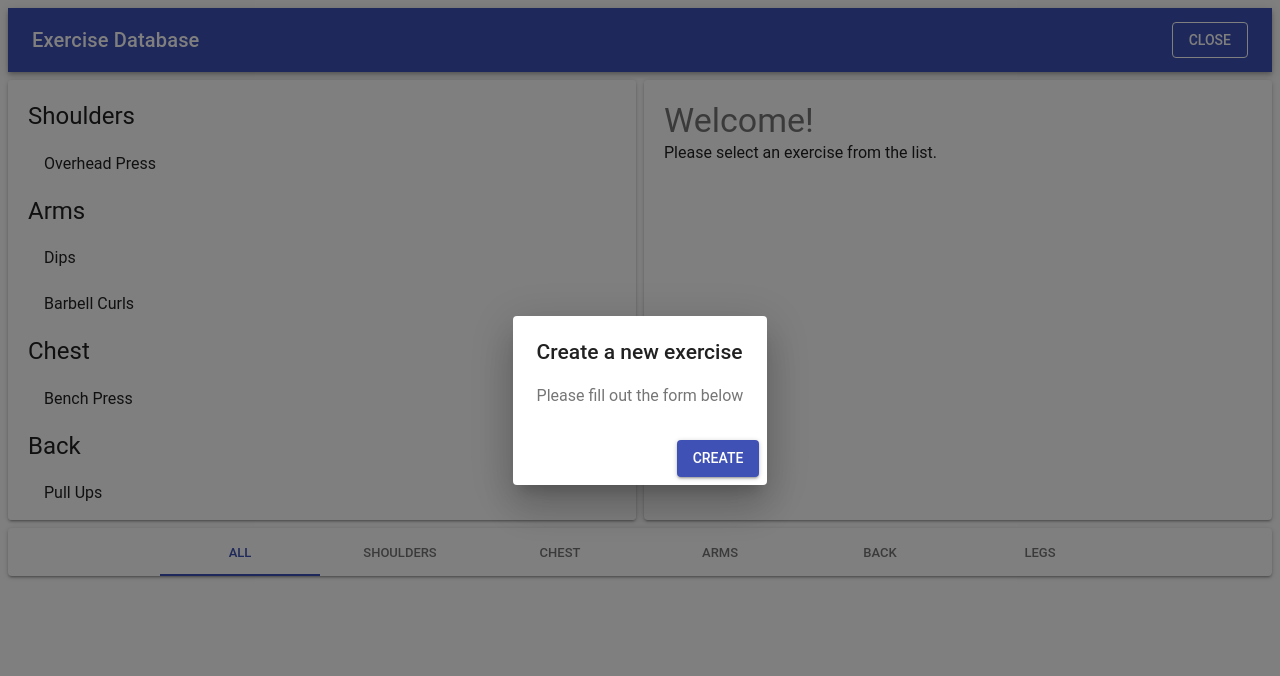
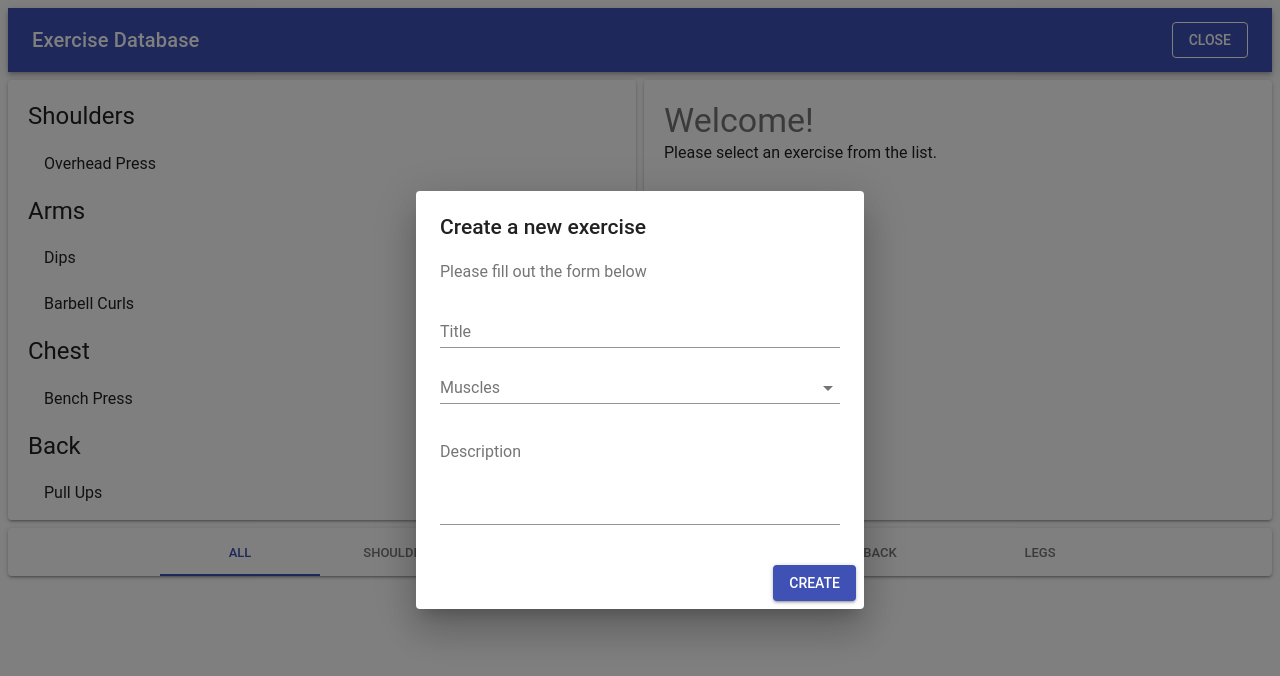
Before and after one commit to dustywsaunders/Learning-Material-UI, a React (Create React App) app: page / in a window 1280 px wide. Both pictures are taken after a click on the button "ADD". Shown: the top 676 px of the page. Built offline with nearby package versions, Linux system fonts and the light colour scheme.

Commit message:
exercise creation added

```diff
--- a/src/Components/App.js
+++ b/src/Components/App.js
@@ -22,15 +22,24 @@ class App extends Component {
     )
   }
 
-  handleCategorySelected = category => {
+  handleCategorySelect = category => {
     this.setState({
       category
     })
   }
 
-  handleExerciseSelcted = id => {
+  handleExerciseSelect = id => {
     this.setState(({ exercises }) => ({
       exercise: exercises.find(ex => ex.id === id)
+    }))
+  }
+
+  handleExerciseCreate = exercise => {
+    this.setState(({ exercises }) => ({
+      exercises: [
+        ...exercises,
+        exercise
+      ]
     }))
   }
 
@@ -40,17 +49,20 @@ class App extends Component {
 
     return (
       <Fragment>
-        <Header/>
+        <Header
+          muscles={muscles}
+          onExerciseCreate={this.handleExerciseCreate}
+        />
         <Exercises
           exercise={exercise}
           category={category}
           exercises={exercises}
-          onSelect={this.handleExerciseSelcted}
+          onSelect={this.handleExerciseSelect}
         />
         <Footer
           category={category}
           muscles={muscles}
-          onSelect={this.handleCategorySelected}
+          onSelect={this.handleCategorySelect}
         />
       </Fragment>
     );
--- a/src/Components/Exercises/Dialogs/Create.js
+++ b/src/Components/Exercises/Dialogs/Create.js
@@ -1,18 +1,33 @@
 import React, { Component, Fragment } from 'react'
-import {
-  Dialog,
-  Button
-} from '@material-ui/core';
 import {
   DialogTitle,
   DialogContent,
   DialogContentText,
   DialogActions,
+  TextField,
+  Dialog,
+  Button,
+  FormControl,
+  InputLabel,
+  Select,
+  MenuItem,
+  withStyles
 } from '@material-ui/core';
 
-export default class extends Component {
+const styles = theme => ({
+  FormControl: {
+    width: 400
+  }
+})
+
+export default withStyles(styles) (class extends Component {
   state = {
-    open: false
+    open: false,
+    exercise: {
+      title: '',
+      description: '',
+      muscles: ''
+    }
   }
 
   handleToggle = () => {
@@ -21,8 +36,47 @@ export default class extends Component {
     })
   }
 
+  handleChange = name => ({ target: { value }}) => {
+    this.setState({
+      exercise: {
+        ...this.state.exercise,
+        [name]: value
+      }
+    });
+  };
+
+  handleSubmit = () => {
+    // TODO: validate
+    const { exercise } = this.state
+
+    this.props.onCreate({
+      ...exercise,
+      id: exercise.title.toLocaleLowerCase().replace(/ /g, '-')
+    })
+
+    this.setState({
+      open: false,
+      exercise: {
+        title: '',
+        description: '',
+        muscles: ''
+      }
+    })
+  }
+
   render() {
-    const { open } = this.state
+    const {
+      open,
+      exercise: {
+        title,
+        description,
+        muscles
+      }
+    } = this.state,
+    {
+      classes,
+      muscles: categories
+    } = this.props
 
     return <Fragment>
       <Button
@@ -50,13 +104,51 @@ export default class extends Component {
             Please fill out the form below
           </DialogContentText>
           <form>
-
+            <TextField
+              label="Title"
+              value={title}
+              onChange={this.handleChange('title')}
+              margin="normal"
+              className={classes.FormControl}
+            />
+            <br/>
+            <FormControl
+              className={classes.FormControl}
+            >
+              <InputLabel htmlFor="muscles">
+                Muscles
+              </InputLabel>
+                <Select
+                  value={muscles}
+                  onChange={this.handleChange('muscles')}
+                >
+                  {categories.map(category =>
+                    <MenuItem
+                      value={category}
+                      key={category}
+                    >
+                      {category}
+                    </MenuItem>
+                  )}
+                </Select>
+            </FormControl>
+            <br/>
+            <TextField
+              multiline
+              rows="4"
+              label="Description"
+              value={description}
+              onChange={this.handleChange('description')}
+              margin="normal"
+              className={classes.FormControl}
+            />
           </form>
         </DialogContent>
         <DialogActions>
           <Button
             color="primary"
-            variant="raised"
+            variant="contained"
+            onClick={this.handleSubmit}
             >
             Create
           </Button>
@@ -64,4 +156,4 @@ export default class extends Component {
       </Dialog>
     </Fragment>
   }
-}
+})
--- a/src/Components/Layouts/Header.js
+++ b/src/Components/Layouts/Header.js
@@ -6,7 +6,7 @@ import {
 } from '@material-ui/core';
 import CreateDialog from '../Exercises/Dialogs/Create'
 
-function Header (props) {
+function Header ({ muscles, onExerciseCreate }) {
   return (
     <AppBar position="static">
       <Toolbar>
@@ -19,7 +19,10 @@ function Header (props) {
           >
           Exercise Database
         </Typography>
-        <CreateDialog/>
+        <CreateDialog
+          muscles={muscles}
+          onCreate={onExerciseCreate}
+        />
       </Toolbar>
     </AppBar>
   );
```
